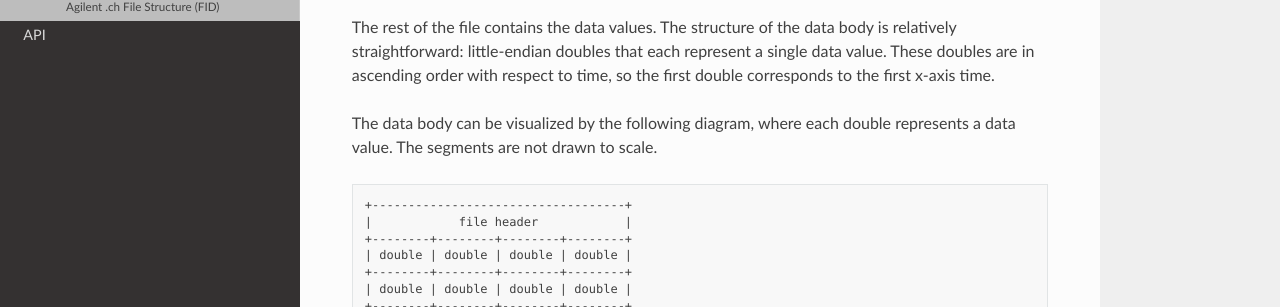
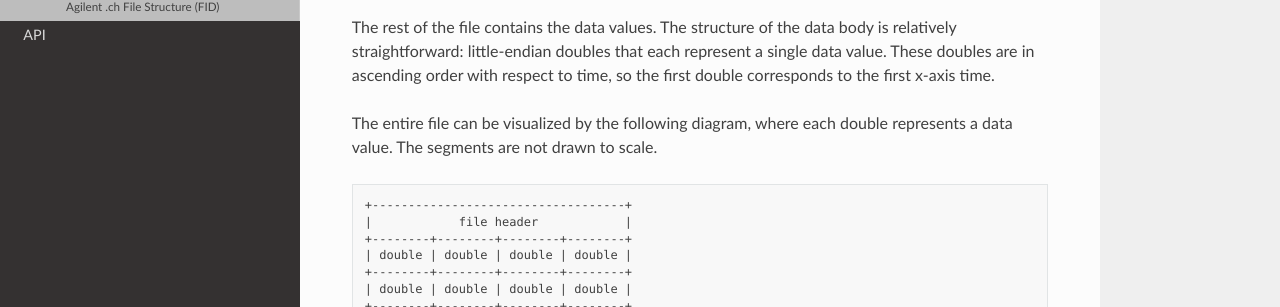
Before and after one commit to evanyeyeye/rainbow, a Sphinx documentation site: the page built from docs/agilent_fid.rst, in a window 1280 px wide and 900 px high, scrolled down 1231 px. Shown: the part 316-623 px from the top of the window. Built offline with Sphinx 7.4.7 and the Read the Docs theme 2.0.0, drawn with Linux system fonts in a browser that asks for light colours.

Commit message:
Update FID docs

```diff
--- a/docs/agilent_fid.rst
+++ b/docs/agilent_fid.rst
@@ -102,7 +102,7 @@ Data body
 
 The rest of the file contains the data values. The structure of the data body is relatively straightforward: little-endian doubles that each represent a single data value. These doubles are in ascending order with respect to time, so the first double corresponds to the first x-axis time.
 
-The data body can be visualized by the following diagram, where each double represents a data value. The segments are not drawn to scale.
+The entire file can be visualized by the following diagram, where each double represents a data value. The segments are not drawn to scale.
 
 .. code-block:: text
 
```
